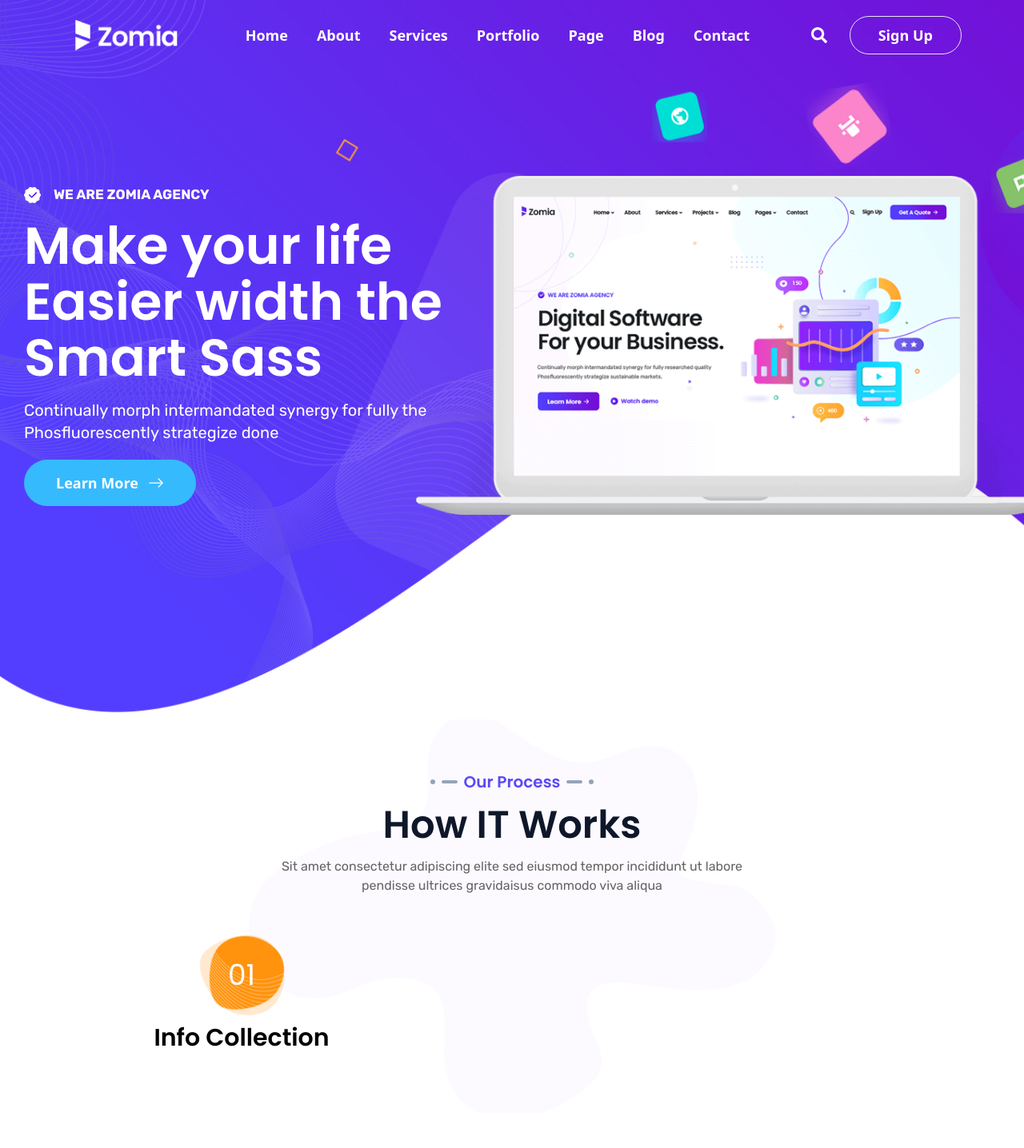
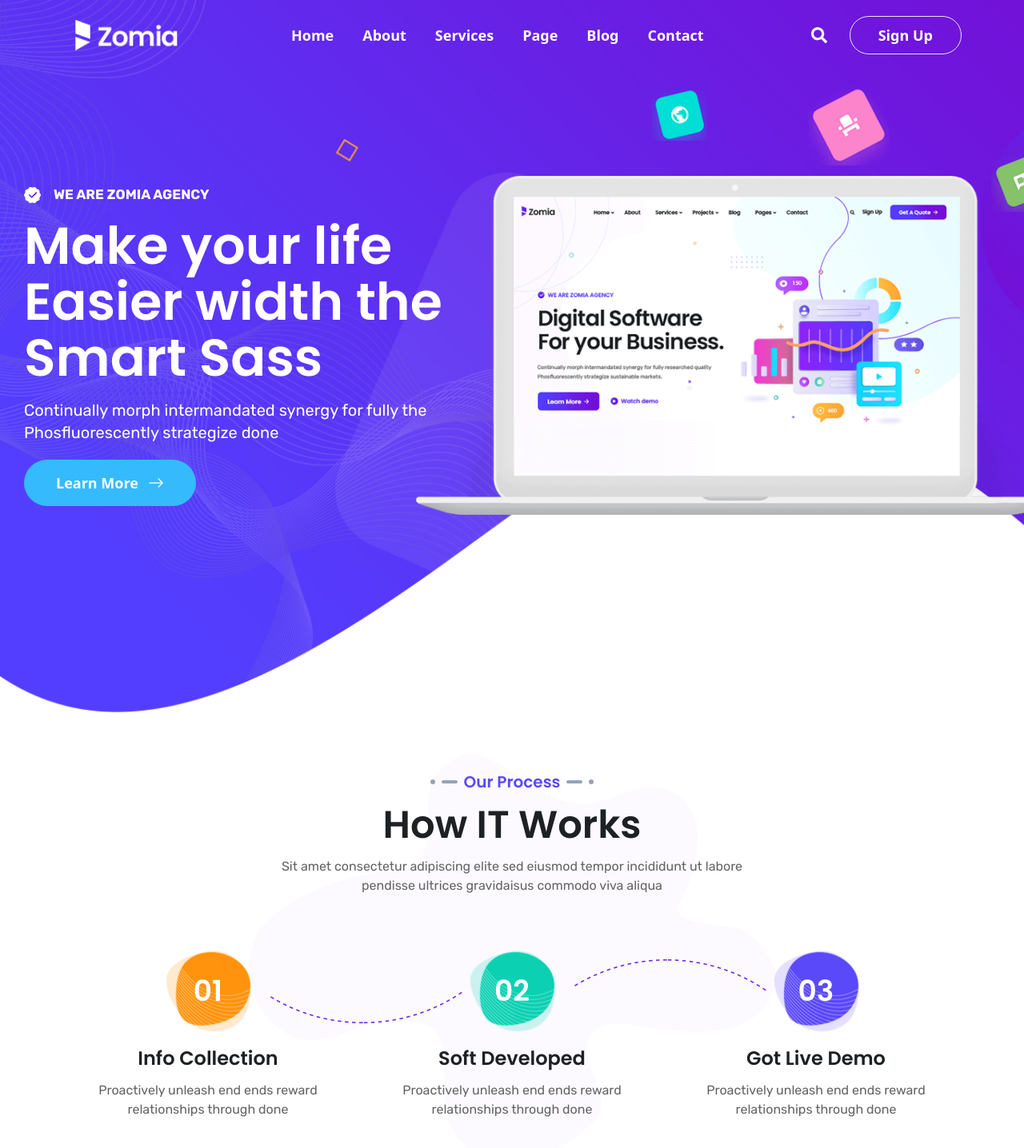
Before and after one commit to hasibahamedsakib/zomia-sass, a React (Vite) app: page / in a window 1280 px wide. Shown: the top 1436 px of the page at 80% size. Before the commit the page ends 1392 px from the top, so only its background shows below. Built offline with nearby package versions, Linux system fonts and the light colour scheme.

Commit message:
compleate Our Process Section

```diff
--- a/src/Components/HeroSection/HeroSection.jsx
+++ b/src/Components/HeroSection/HeroSection.jsx
@@ -29,21 +29,21 @@ const HeroSection = () => {
 
         {/* hero image */}
         <div className="flex-1 ">
-          <div className="relative lg:-left-[120px] lg:w-[800px]">
-            <div className="absolute -top-20 lg:left-[295px] animation-bounce">
+          <div className="relative md:-left-[120px] lg:w-[800px] md:w-[600px]">
+            <div className="absolute hidden md:block -top-20 md:left-[295px] animation-bounce">
               <img src="/photo/s3.png" alt="" />
             </div>
-            <div className="absolute lg:-top-28 lg:right-52 animation-spin">
+            <div className="absolute hidden md:block md:-top-28 md:right-52 animation-spin">
               <img src="/photo/s4.png" alt="" />
             </div>
-            <div className="absolute lg:top-0 lg:right-2 animation-bounce">
+            <div className="absolute hidden md:block md:top-0 md:right-2 animation-bounce">
               <img src="/photo/s5.png" alt="" />
             </div>
 
             <img
               src="/photo/s6.png"
               alt="website-hero_image"
-              className="w-full"
+              className="w-full object-cover"
             />
           </div>
         </div>
--- a/src/Components/Navbar/Navbar.jsx
+++ b/src/Components/Navbar/Navbar.jsx
@@ -92,17 +92,7 @@ const Navbar = () => {
             >
               Services
             </NavLink>
-            <NavLink
-              className={`${({ isActive, isPending }) =>
-                isPending
-                  ? "pending"
-                  : isActive
-                  ? "active"
-                  : ""} lg:text-white border-b-2 lg:border-b-0 px-3 w-full block transition-all duration-300`}
-              to="/portfolio"
-            >
-              Portfolio
-            </NavLink>
+
             <NavLink
               className={`${({ isActive, isPending }) =>
                 isPending
--- a/src/Components/Our_Process/OurProcess.jsx
+++ b/src/Components/Our_Process/OurProcess.jsx
@@ -3,9 +3,10 @@ import SectionTitle from "../SectionTitle/SectionTitle";
 const OurProcess = () => {
   return (
     <div className="container py-5 lg:py-16 p-3 md:p-5 text-center bg-[url('/photo/service-shape-bg.png')] bg-no-repeat bg-center">
+      {/* section heading */}
       <div className="flex items-center flex-col space-y-4 ">
         <SectionTitle text="Our Process" />
-        <h1 className="text-3xl md:text-4xl lg:text-5xl text-slate-900 font-bold">
+        <h1 className="text-3xl md:text-4xl lg:text-5xl text-subTitle-0 font-bold">
           How IT Works
         </h1>
         <p className=" text-[#646464] text-center w-[]">
@@ -14,12 +15,53 @@ const OurProcess = () => {
         </p>
       </div>
 
-      <div className="grid items-center grid-cols-1 md:grid-cols-2 lg:grid-cols-3 justify-around gap-[185px] p-3 pt-10">
-        <div className="w-[400px]">
-          <h2 className="bg-[url('/photo/Saas-Landing.png')] bg-no-repeat bg-center text-white text-4xl p-10">
+      {/* Section  card Content */}
+      <div className="grid items-center grid-cols-1 md:grid-cols-2 lg:grid-cols-3 p-3 pt-10 gap-16">
+        {/* card one */}
+
+        <div className="relative p-3 lg:p-5 before:bg-[url('/photo/Saas-Landing-3.png')] before:w-60 before:h-10 before:bg-no-repeat before:-right-40 before:top-20 before:absolute">
+          <h2 className="bg-[url('/photo/Saas-Landing.png')] bg-no-repeat bg-center text-white text-4xl p-10 font-bold">
             01
           </h2>
-          <h2 className="text-3xl font-semibold">Info Collection</h2>
+          <div className="space-y-3 pt-2">
+            <h2 className="text-2xl font-bold text-subTitle-0 hover:text-purple-0 transition-all duration-300">
+              Info Collection
+            </h2>
+            <p className="text-[#646464] text-center text-base">
+              Proactively unleash end ends reward relationships through done
+            </p>
+          </div>
+        </div>
+
+        {/* card two */}
+        <div className="relative p-3 lg:p-5 before:bg-[url('/photo/Saas-Landing-4.png')] before:w-60 before:h-10 before:bg-no-repeat before:-right-40 before:top-10 before:absolute">
+          <h2 className="bg-[url('/photo/Saas-Landing-1.png')] bg-no-repeat bg-center text-white text-4xl p-10 font-bold">
+            02
+          </h2>
+
+          <div className="space-y-3 pt-2">
+            <h2 className="text-2xl font-bold text-subTitle-0 hover:text-purple-0 transition-all duration-300">
+              Soft Developed
+            </h2>
+            <p className="text-[#646464] text-center text-base">
+              Proactively unleash end ends reward relationships through done
+            </p>
+          </div>
+        </div>
+
+        {/* card three */}
+        <div className=" p-3 lg:p-5 ">
+          <h2 className="bg-[url('/photo/Saas-Landing-2.png')] bg-no-repeat bg-center text-white text-4xl p-10 font-bold">
+            03
+          </h2>
+          <div className="space-y-3 pt-2">
+            <h2 className="text-2xl font-bold text-subTitle-0 hover:text-purple-0 transition-all duration-300">
+              Got Live Demo
+            </h2>
+            <p className="text-[#646464] text-center text-base">
+              Proactively unleash end ends reward relationships through done
+            </p>
+          </div>
         </div>
       </div>
     </div>
--- a/tailwind.config.js
+++ b/tailwind.config.js
@@ -2,10 +2,16 @@
 export default {
   content: ["./index.html", "./src/**/*.{js,ts,jsx,tsx}"],
   theme: {
-    extend: {},
-    fontFamily: {
-      poppins: ["Poppins", "sans-serif"],
-      rubik: ["Rubik", "sans-serif"],
+    extend: {
+      fontFamily: {
+        poppins: ["Poppins", "sans-serif"],
+        rubik: ["Rubik", "sans-serif"],
+      },
+      colors: {
+        subTitle: ["#1d2124"],
+        Gray: ["#646464"],
+        purple: ["#5a49f8"],
+      },
     },
   },
   plugins: [],
```
